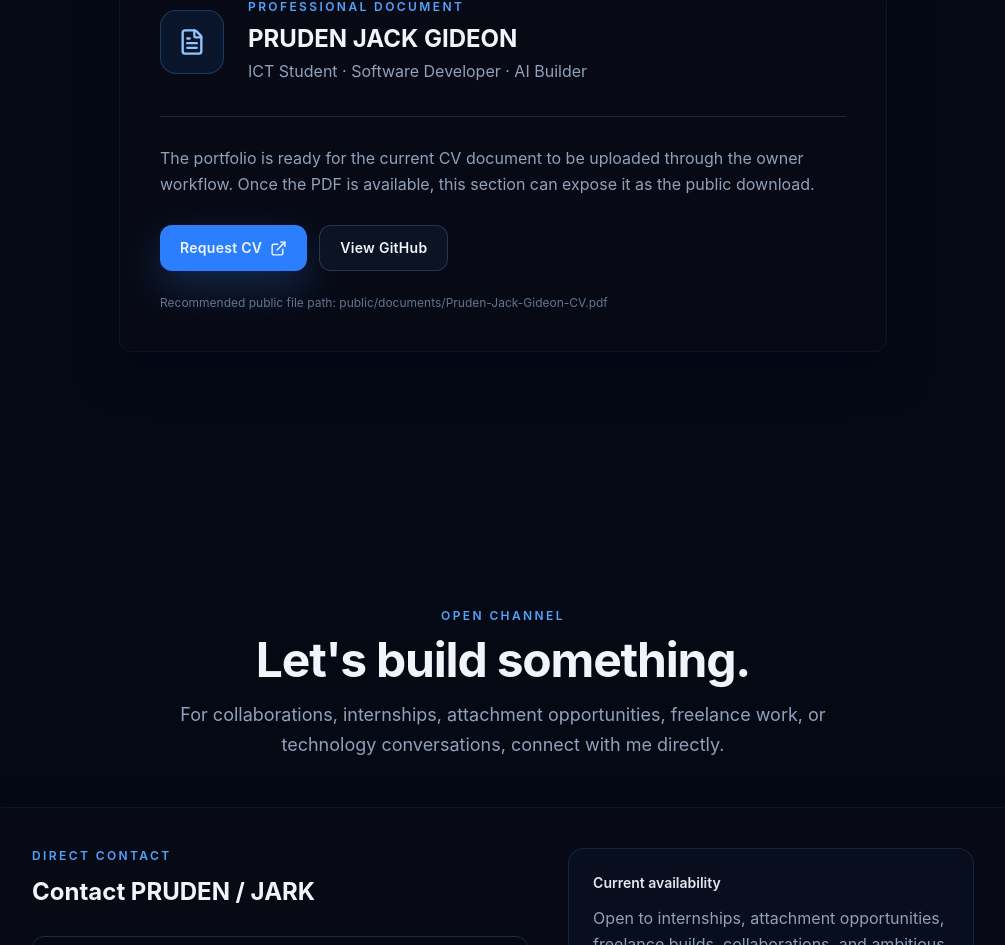
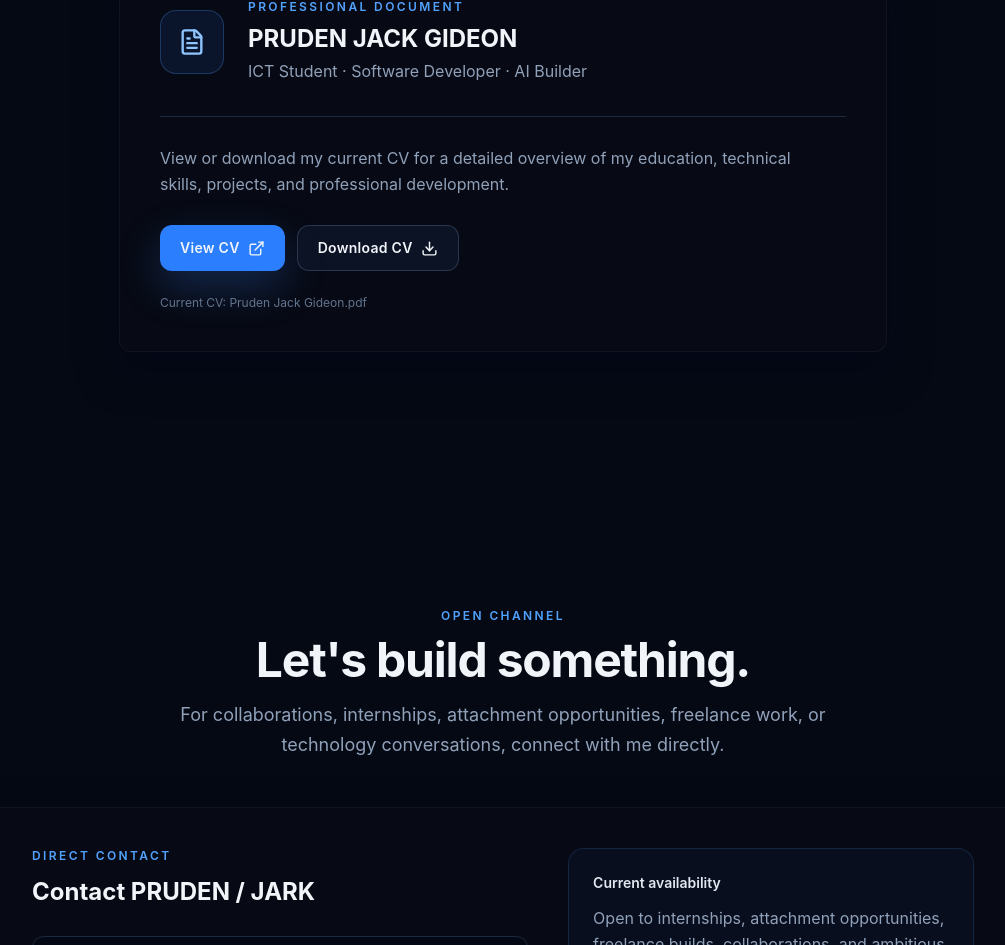
Before and after one commit to jark-zenith/Pruden-Jack-Gideon, a React (Vite) app: page / in a window 1280 px wide. Shown: the part 6878-7823 px from the top of the page, without its empty margins (137-1142 px from the left). Built offline with nearby package versions, Linux system fonts and the light colour scheme; no server answers.

Commit message:
Connect portfolio CV section to uploaded CV PDF

```diff
--- a/src/sections/Cv.tsx
+++ b/src/sections/Cv.tsx
@@ -1,8 +1,10 @@
-import { ExternalLink, FileText } from 'lucide-react'
+import { Download, ExternalLink, FileText } from 'lucide-react'
 import { PageContainer } from '../components/layout/PageContainer'
 import { SectionHeading } from '../components/ui/SectionHeading'
 import { Button } from '../components/ui/Button'
 import { personalInfo } from '../data/personal'
+
+const cvUrl = '/Pruden%20Jack%20Gideon.pdf'
 
 export function Cv() {
   return (
@@ -29,16 +31,22 @@ export function Cv() {
 
             <div className="mt-8 border-t border-slate-800 pt-7">
               <p className="max-w-2xl leading-relaxed text-slate-400">
-                The portfolio is ready for the current CV document to be uploaded through the owner workflow.
-                Once the PDF is available, this section can expose it as the public download.
+                View or download my current CV for a detailed overview of my education, technical skills,
+                projects, and professional development.
               </p>
+
               <div className="mt-7 flex flex-col gap-3 sm:flex-row">
-                <Button href="#contact" variant="primary">
-                  Request CV <ExternalLink size={17} />
+                <Button href={cvUrl} variant="primary">
+                  View CV <ExternalLink size={17} />
                 </Button>
-                <Button href="https://github.com/jark-zenith" variant="secondary">View GitHub</Button>
+                <Button href={cvUrl} variant="secondary" download>
+                  Download CV <Download size={17} />
+                </Button>
               </div>
-              <p className="mt-6 text-xs text-slate-500">Recommended public file path: public/documents/Pruden-Jack-Gideon-CV.pdf</p>
+
+              <p className="mt-6 text-xs text-slate-500">
+                Current CV: Pruden Jack Gideon.pdf
+              </p>
             </div>
           </div>
         </div>
```
